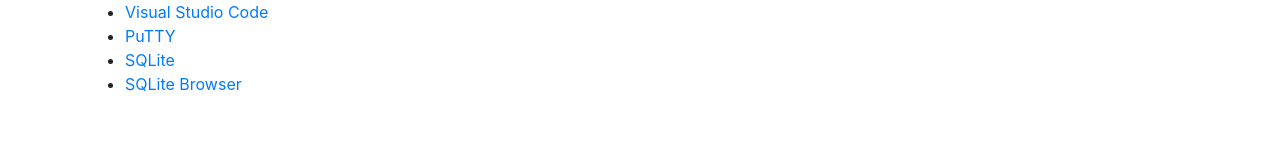
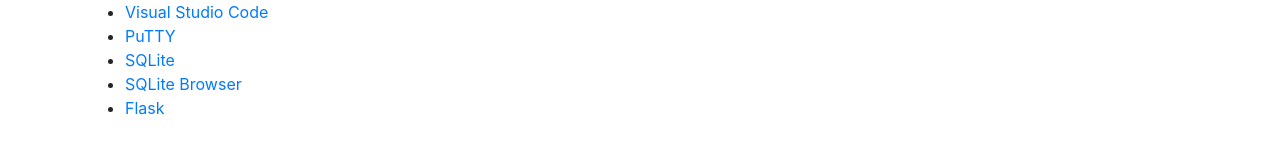
Before and after one commit to MstrZhang/cscb20, a Jekyll site: the page built from index.md, in a window 1280 px wide. Shown: the part 685-839 px from the top of the page. Built offline with Jekyll 4.4.1, drawn with Linux system fonts in a browser that asks for light colours; nearby versions of some CDN libraries.

Commit message:
update resources

```diff
--- a/index.md
+++ b/index.md
@@ -36,3 +36,4 @@ attending tutorial
 - [PuTTY](https://www.putty.org/)
 - [SQLite](https://www.sqlite.org/index.html)
 - [SQLite Browser](https://sqlitebrowser.org/)
+- [Flask](http://flask.pocoo.org/)
```
